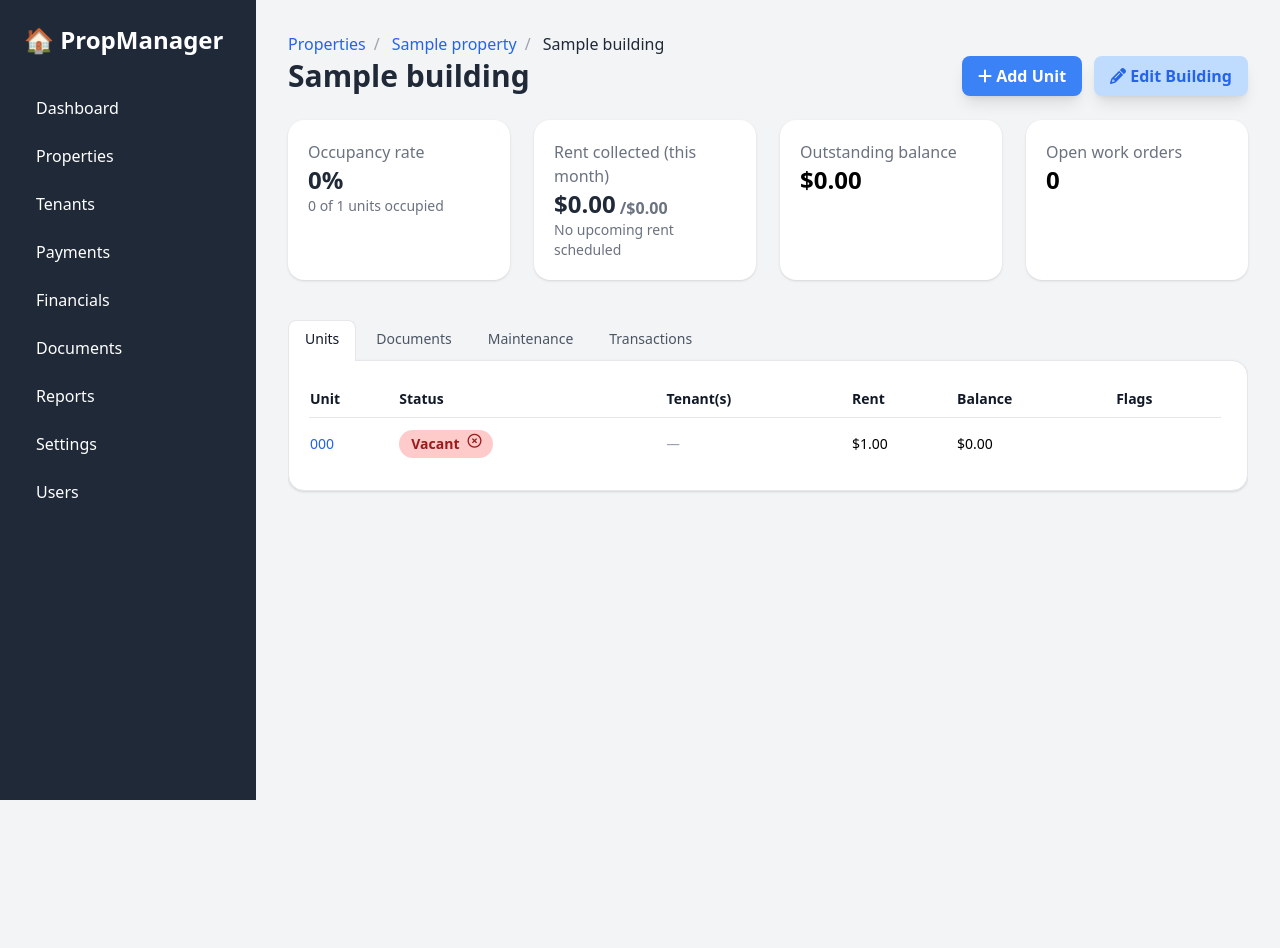
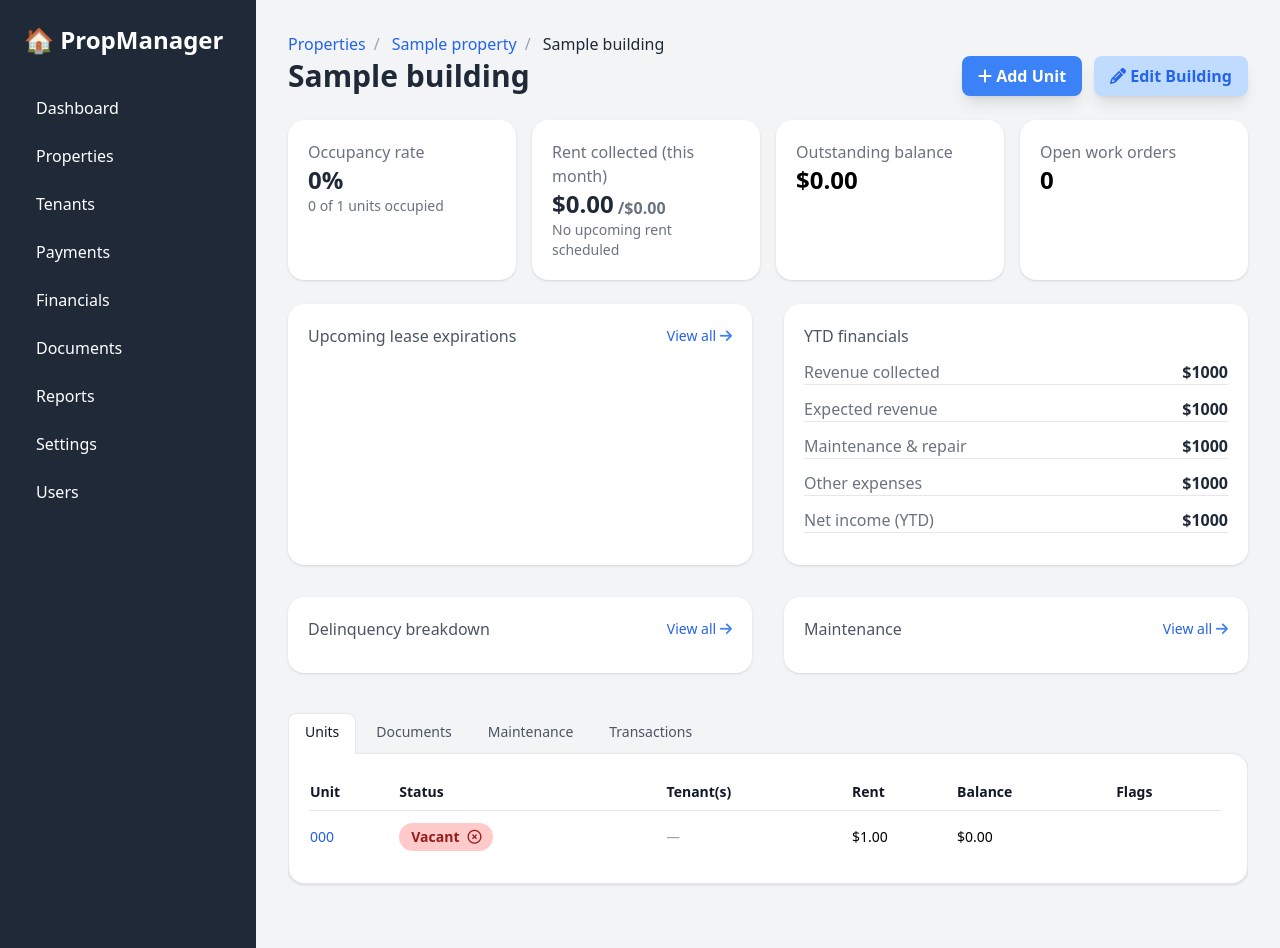
Before and after one commit to andewmark/PropertyManager, a Flask app: page /properties/1/1 in a window 1280 px wide. Before the commit the page ends 800 px from the top, so only its background shows below. Run offline with Flask 3, Linux system fonts and the light colour scheme; tables that the repository leaves empty hold one stand-in row (values such as "Sample post"); some libraries are stand-ins or nearby versions.

Commit message:
Updating multiple partial templates building partial tables were updated to include data and different presentations based on criteria

```diff
--- a/app/repositories/building_repo.py
+++ b/app/repositories/building_repo.py
@@ -1,6 +1,6 @@
 from typing import Optional, Any
 from app.extensions import db
-from sqlalchemy import distinct
+from sqlalchemy import distinct, func, literal, null
 from app.models import (
     Building,
     Maintenance,
@@ -8,6 +8,12 @@ from app.models import (
     DocumentTypes,
     MaintenanceType,
     Unit,
+    Charges,
+    Payments,
+    Application,
+    Tenants,
+    Lease,
+    PropertyExpenses,
 )
 
 
@@ -64,3 +70,45 @@ def get_building_maintenance(building_id: int) -> list[Any]:
         .filter(Maintenance.building_id == building_id)
         .all()
     )
+
+
+def get_building_transactions(building_id: int) -> list[Any]:
+    """
+    Returns combined list of charges and expenses for a building's transactions table,
+    normalized into a shared structure
+    """
+    charges = (
+        db.session.query(
+            literal("charge").label("transaction_type"),
+            Charges.charge_type.label("description"),
+            Unit.unit_id,
+            Unit.unit_number,
+            Payments.payment_date.label("date"),
+            Application.amount_applied.label("amount"),
+            func.concat(Tenants.first_name, " ", Tenants.family_name).label(
+                "tenant_name"
+            ),
+        )
+        .join(Payments, Payments.payment_id == Application.payment_id)
+        .join(Charges, Charges.charge_id == Application.charge_id)
+        .join(Lease, Lease.lease_id == Charges.lease_id)
+        .join(Tenants, Tenants.tenant_id == Lease.tenant_id)
+        .join(Unit, Unit.unit_id == Lease.unit_id)
+        .filter(Unit.building_id == building_id)
+    )
+
+    expenses = (
+        db.session.query(
+            literal("expense").label("transaction_type"),
+            PropertyExpenses.description.label("description"),
+            PropertyExpenses.unit_id,
+            Unit.unit_number,
+            PropertyExpenses.date_incurred.label("date"),
+            PropertyExpenses.expense_amount.label("amount"),
+            null().label("tenant_name"),
+        )
+        .outerjoin(Unit, PropertyExpenses.unit_id == Unit.unit_id)
+        .filter(PropertyExpenses.building_id == building_id)
+    )
+
+    return charges.union_all(expenses).order_by("date").all()
--- a/app/services/building_service.py
+++ b/app/services/building_service.py
@@ -8,6 +8,7 @@ from app.repositories.building_repo import (
     get_active_building_maintenance,
     get_building_documents,
     get_building_maintenance,
+    get_building_transactions,
 )
 from app.repositories.unit_repo import (
     get_occupied_unit_ids,
@@ -33,6 +34,11 @@ def get_building_dashboard(
 
     if not property_obj or not building_obj:
         return None
+
+    # Initialize variables
+    charges_total = 0
+    expenses_total = 0
+    net_total = 0
 
     today, first_day, next_month = current_month_bounds()
     breadcrumb = generate_breadcrumbs(property_id=property_id, building_id=building_id)
@@ -66,10 +72,18 @@ def get_building_dashboard(
             )
     elif tab == "maintenance":
         maintenance = get_building_maintenance(building_id)
+        open_maintenance = len(maintenance)
     elif tab == "documents":
         documents = get_building_documents(building_id)
     elif tab == "transactions":
-        transactions = []
+        transactions = get_building_transactions(building_id)
+        charges_total = sum(
+            t.amount for t in transactions if t.transaction_type == "charge"
+        )
+        expenses_total = sum(
+            t.amount for t in transactions if t.transaction_type == "expense"
+        )
+        net_total = charges_total - expenses_total
 
     # Calculate Occupancy Rate
     unit_occupied_count = len(occupied_unit_ids)
@@ -85,9 +99,7 @@ def get_building_dashboard(
     total_outstanding = get_total_outstanding_for_building(today, building_id)
 
     # Retrieve Open Work orders
-    if tab == "maintenance":
-        open_maintenance = len(maintenance)
-    else:
+    if tab != "maintenance":
         open_maintenance = get_active_building_maintenance(building_id)
 
     return {
@@ -107,4 +119,7 @@ def get_building_dashboard(
         "maintenance": maintenance,
         "documents": documents,
         "transactions": transactions,
+        "charges_total": charges_total,
+        "expenses_total": expenses_total,
+        "net_total": net_total,
     }
--- a/app/templates/building_detail.html
+++ b/app/templates/building_detail.html
@@ -34,7 +34,7 @@
 </div>
 
 <!--Overview Summary-->
-<div class="grid grid-cols-1 md:grid-cols-4 gap-6 mb-10">
+<div class="grid grid-cols-1 md:grid-cols-4 gap-4 mb-6">
 
   <!--Occupancy Rate Panel-->
   <div class="bg-white p-5 rounded-2xl shadow">
@@ -134,6 +134,64 @@
 
 </div>
 
+<div class="grid md:grid-cols-2 gap-8 mb-10">
+
+  <div class="bg-white p-5 rounded-2xl shadow">
+    <div class="flex items-center justify-between mb-3">
+      <h3 class="text-gray-600 text-md">Upcoming lease expirations</h3>
+      <a href="#" class="text-blue-600 text-sm hover:underline">
+        View all
+        <i class="fa-solid fa-arrow-right text-blue-500 text-sm"></i>
+      </a>
+    </div>
+  </div>
+
+  <div class="bg-white p-5 rounded-2xl shadow">
+    <h3 class="text-gray-600 text-md mb-3">YTD financials</h3>
+    <div class="flex items-center justify-between mb-3 border-b border-gray-200">
+      <h4 class="text-gray-500 text-md">Revenue collected</h4>
+      <h4 class="text-gray-800 text-md font-semibold">$1000</h4>
+    </div>
+    <div class="flex items-center justify-between mb-3 border-b border-gray-200">
+      <h4 class="text-gray-500 text-md">Expected revenue</h4>
+      <h4 class="text-gray-800 text-md font-semibold">$1000</h4>
+    </div>
+    <div class="flex items-center justify-between mb-3 border-b border-gray-200">
+      <h4 class="text-gray-500 text-md">Maintenance & repair</h4>
+      <h4 class="text-gray-800 text-md font-semibold">$1000</h4>
+    </div>
+    <div class="flex items-center justify-between mb-3 border-b border-gray-200">
+      <h4 class="text-gray-500 text-md">Other expenses</h4>
+      <h4 class="text-gray-800 text-md font-semibold">$1000</h4>
+    </div>
+    <div class="flex items-center justify-between mb-3 border-b border-gray-200">
+      <h4 class="text-gray-500 text-md">Net income (YTD)</h4>
+      <h4 class="text-gray-800 text-md font-semibold">$1000</h4>
+    </div>
+  </div>
+
+  <div class="bg-white p-5 rounded-2xl shadow">
+    <div class="flex items-center justify-between mb-3">
+      <h3 class="text-gray-600 text-md">Delinquency breakdown</h3>
+      <a href="#" class="text-blue-600 text-sm hover:underline">
+        View all
+        <i class="fa-solid fa-arrow-right text-blue-500 text-sm"></i>
+      </a>
+    </div>
+  </div>
+
+  <div class="bg-white p-5 rounded-2xl shadow">
+    <div class="flex items-center justify-between mb-3">
+      <h3 class="text-gray-600 text-md">Maintenance</h3>
+      <a href="#" class="text-blue-600 text-sm hover:underline">
+        View all
+        <i class="fa-solid fa-arrow-right text-blue-500 text-sm"></i>
+      </a>
+    </div>
+  </div>
+
+</div>
+
 <!--Tabs-->
 <div class="overflow-x-auto min-w-0 mt-6">
   <div id='table' class="flex whitespace-nowrap space-x-1">
--- a/app/templates/building_partials/documents_table.html
+++ b/app/templates/building_partials/documents_table.html
@@ -31,7 +31,7 @@
             {{ document.document_type }}
           </td>
           <td class="py-3 text-left text-sm">
-              {{ document.uploaded_at }}
+              {{ document.uploaded_at.strftime("%B %d, %Y") }}
           </td>
           <td class="py-3 text-left text-sm">
               -
--- a/app/templates/building_partials/maintenance_table.html
+++ b/app/templates/building_partials/maintenance_table.html
@@ -37,7 +37,7 @@
             </a>
           </td>
           <td class="py-3 text-left text-sm">
-              {{ workItem.date_requested }}
+              {{ workItem.date_requested.strftime("%B %d, %Y") }}
           </td>
           <td class="py-3 text-left text-sm">
               {{ workItem.status}}
--- a/app/templates/building_partials/units_table.html
+++ b/app/templates/building_partials/units_table.html
@@ -36,13 +36,13 @@
             <td class="py-3 text-left text-sm">
                 <div>
                     {% if unit.is_occupied %}
-                    <span class="w-fit bg-green-200 text-green-800 text-md font-semibold px-3 py-1 rounded-full flex units-center gap-2"
+                    <span class="w-fit bg-green-200 text-green-800 text-md font-semibold px-3 py-1 rounded-full flex items-center gap-2"
                         aria-label="Unit Occupied">
                         <h4 class="m-0">Occupied</h4>
                         <i class="fa-regular fa-circle-check"></i>
                     </span>
                     {% else %}
-                    <span class="w-fit bg-red-200 text-red-800 text-md font-semibold px-3 py-1 rounded-full flex units-center gap-2"
+                    <span class="w-fit bg-red-200 text-red-800 text-md font-semibold px-3 py-1 rounded-full flex items-center gap-2"
                         aria-label="Unit Vacant">
                         <h4 class="m-0">Vacant</h4>
                         <i class="fa-regular fa-circle-xmark"></i>
```
Also changed, not shown: app/templates/building_partials/transactions_table.html (+32 -7 lines).
